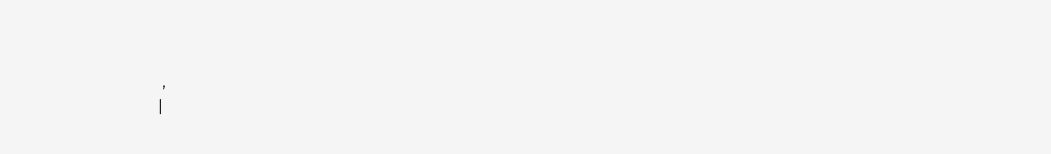
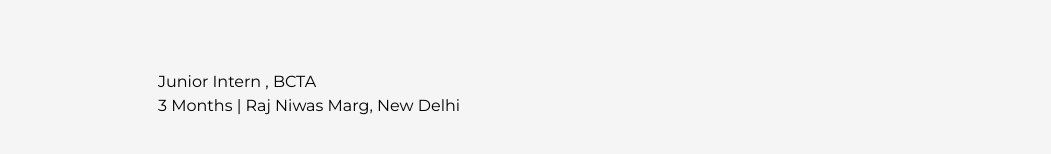
Before and after one commit to dotarjun/Portfolio, a Next.js app: page /about in a window 1280 px wide. Shown: the part 1902-2056 px from the top of the page, without its empty margins (98-1149 px from the left). Built offline with nearby package versions, Linux system fonts and the light colour scheme.

Commit message:
add company details

```diff
--- a/src/components/Experience.js
+++ b/src/components/Experience.js
@@ -15,7 +15,7 @@ const Details = ({
           {position}&nbsp;<a href={companyLink}>, {company}</a>
         </h3>
         <span>
-          {time}|{address}
+          {time} | {address}
         </span>
         <p>{description}</p>
       </div>
@@ -31,7 +31,13 @@ const Experience = () => {
       </h2>
       <div className=" w-[75%] mx-auto relative">
         <ul>
-          <Details />
+          <Details
+            position="Junior Intern"
+            company="BCTA"
+            companyLink="http://bctaindia.org/"
+            time="3 Months"
+            address="Raj Niwas Marg, New Delhi"
+          />
         </ul>
       </div>
     </div>
```
